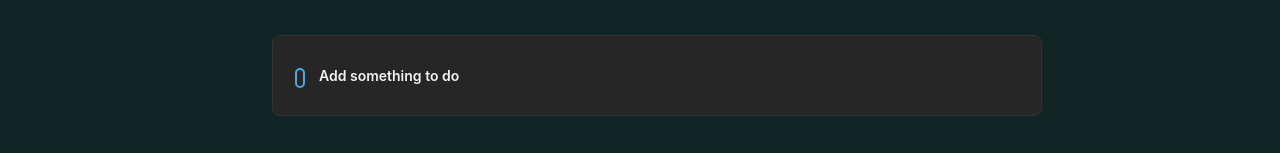
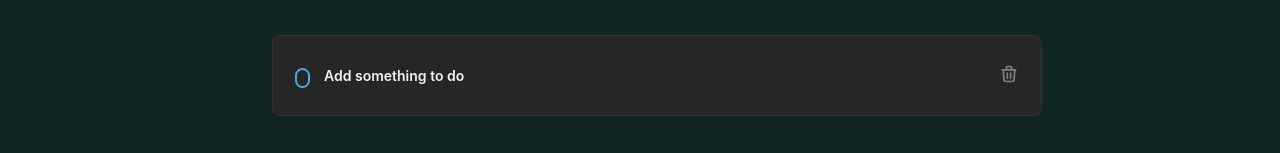
Before and after one commit to GeeEq/ToDo-App-IMJ, a React (Vite) app in the folder TODO-APP-IMJ/: page / in a window 1280 px wide. Shown: the part 416-569 px from the top of the page. Built offline with nearby package versions, Linux system fonts and the light colour scheme.

Commit message:
starting functionality of add tasks

```diff
--- a/TODO-APP-IMJ/src/App.jsx
+++ b/TODO-APP-IMJ/src/App.jsx
@@ -4,6 +4,8 @@ import { Header } from "./assets/components";
 import { Tasks } from "./assets/components/Tasks";
 
 function App() {
+  const [tasks, setTasks] = useState([]);
+
   return (
     <>
       <Header />
--- a/TODO-APP-IMJ/src/assets/components/Task/Task.jsx
+++ b/TODO-APP-IMJ/src/assets/components/Task/Task.jsx
@@ -1,4 +1,5 @@
 import styles from "./Task.module.css";
+import { TbTrash } from "react-icons/tb";
 
 export function Task() {
   return (
@@ -7,7 +8,9 @@ export function Task() {
         <div />
       </button>
       <p>Add something to do</p>
-      <button className={styles.deleteButton}></button>
+      <button className={styles.deleteButton}>
+        <TbTrash size={20} />
+      </button>
     </div>
   );
 }
--- a/TODO-APP-IMJ/src/assets/components/Task/Task.module.css
+++ b/TODO-APP-IMJ/src/assets/components/Task/Task.module.css
@@ -23,7 +23,7 @@ p.textCompleted {
 }
 
 .checkContainer {
-  width: 18px;
+  width: 23px;
   height: 18px;
   background: none;
   border: none;
```
